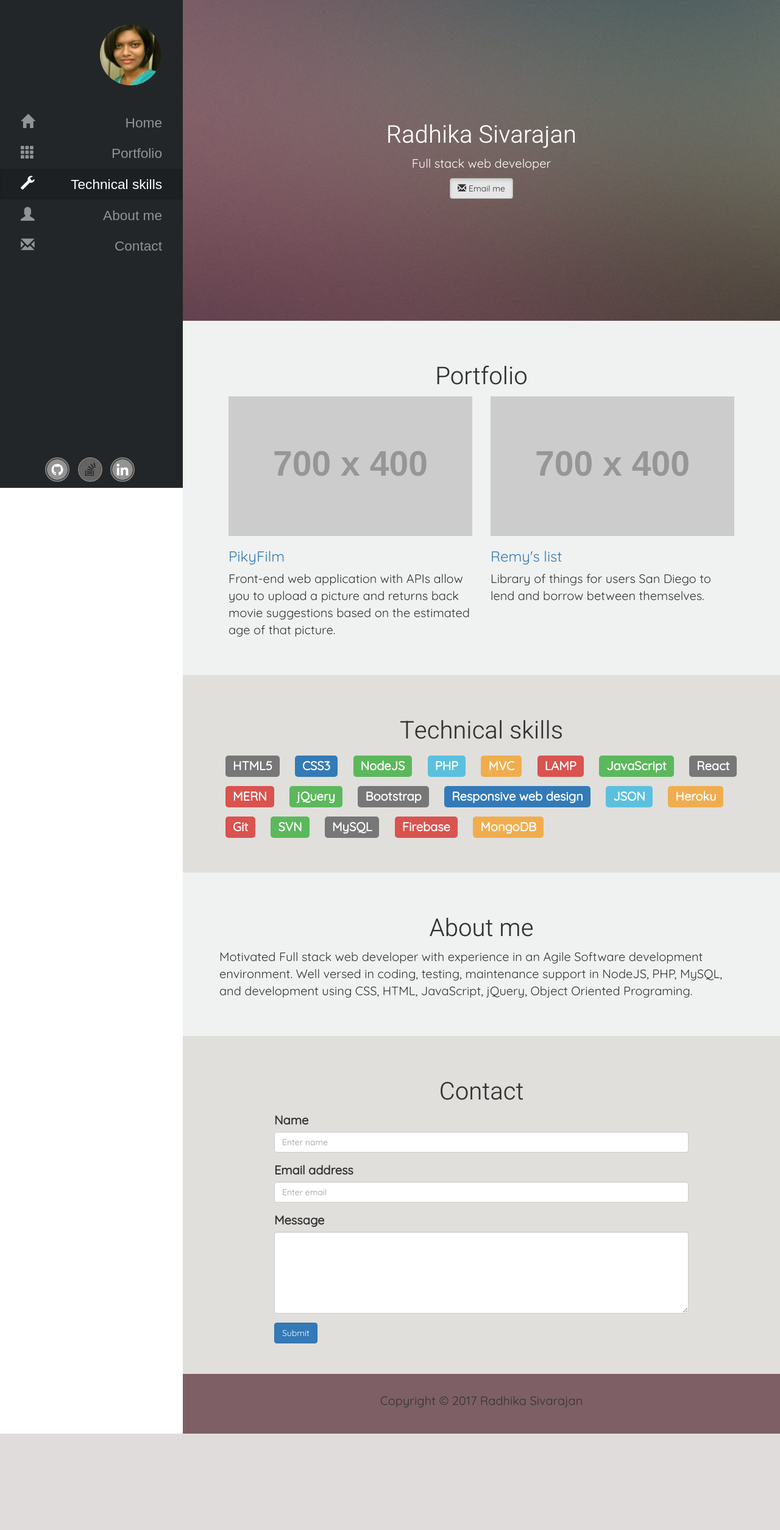
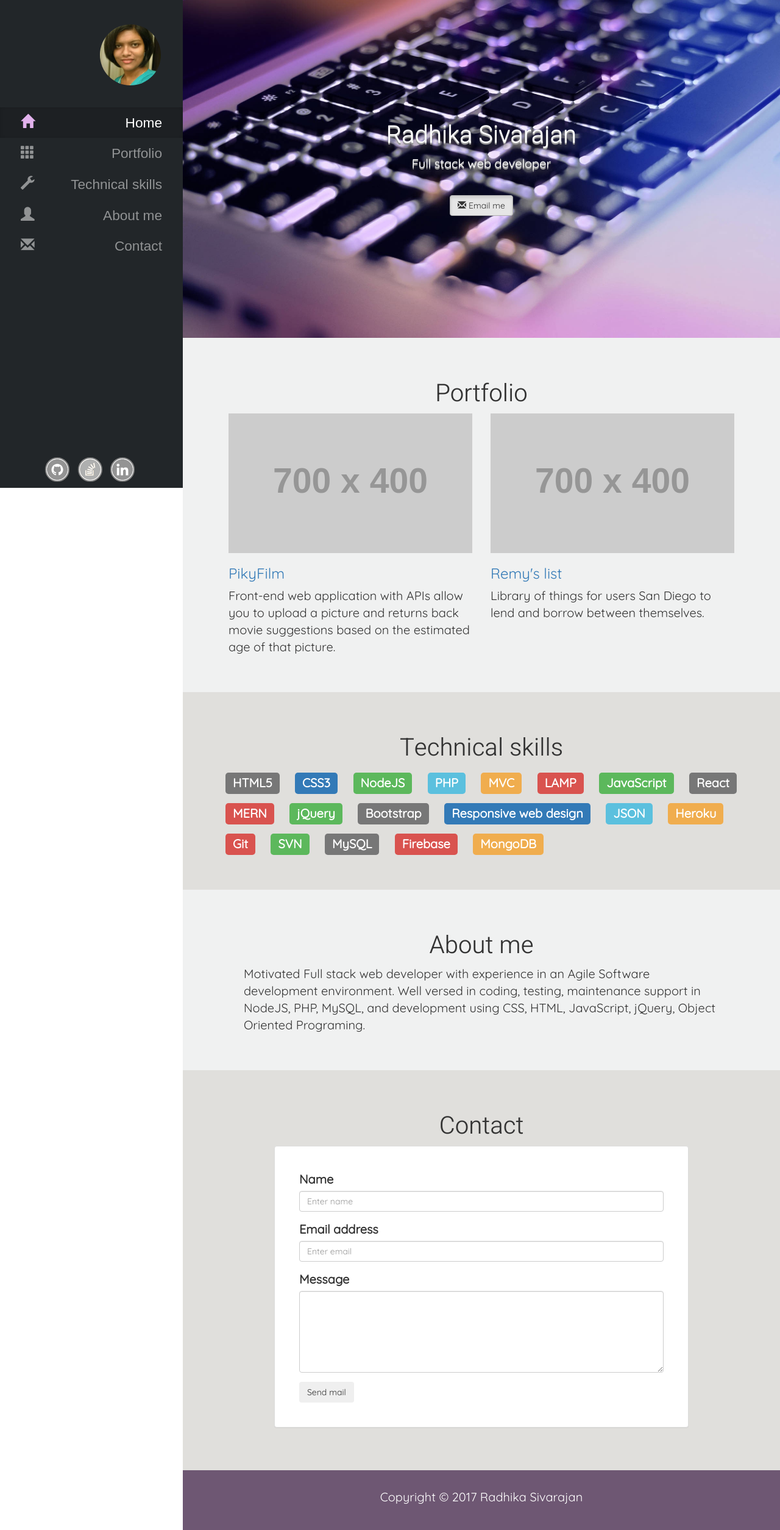
Before and after one commit to radhika-sivarajan/Portfolio, a PHP site: page / in a window 1280 px wide. Shown: the whole page at 61% size. Before the commit the page ends 2351 px from the top, so only its background shows below. Run offline with PHP 8.4, Linux system fonts and the light colour scheme; grey boxes labelled with a size stand in for pictures from a placeholder-image service; some libraries are stand-ins or nearby versions.

Commit message:
Scrollng, links etc

```diff
--- a/assets/css/styles.css
+++ b/assets/css/styles.css
@@ -73,6 +73,10 @@ body {
     color: #fff;
 }
 
+.sidebar-navigation ul li a.active span {
+    color: #e2b2ec;
+}
+
 .btn-social {
     display: inline-block;
     height: 40px;
@@ -80,6 +84,11 @@ body {
     border-radius: 100%;
     border: solid 2px grey;
     transition: all 0.3s ease-in-out;
+    background-color: white;
+}
+
+.social-stackoverflow {
+    padding: 1px;
 }
 
 .btn-social:hover,
@@ -103,14 +112,24 @@ body {
 
 #intro {
     background-image: url('../images/banner.jpg');
+    background-size: cover;
     padding: 200px 80px;
     color: white;
 }
 
+#intro h1,
+#intro p {
+    font-weight: 400;
+    text-shadow: 0 1px 1px #bbb, 0 2px 0 #999, 0 3px 0 #888, 0 9px 7px #504c4c;
+}
+
 #tech-skills,
-#portfolio,
+#portfolio {
+    padding: 50px 60px;
+}
+
 #about {
-    padding: 50px 60px;
+    padding: 50px 100px;
 }
 
 #contact {
@@ -133,9 +152,14 @@ body {
     line-height: 50px;
 }
 
+.contact-form {
+    padding: 40px;
+}
+
 footer {
-    background-color: #7e5f65;
+    background-color: #6e5773;
     padding: 30px;
+    color: white;
 }
 
 @media screen and (min-width: 961px) and (max-width: 1880px) {
@@ -153,11 +177,11 @@ footer {
     }
     #sidebar-header {
         width: 0px;
-        transition: all .0.5s ease;
+        transition: width 0.5s linear;
     }
     #main-container {
         margin-left: 0;
-        transition: all 0.5s ease;
+        transition: all 0.5s linear;
     }
     #sidebar-header.toggled {
         width: 250px;
--- a/assets/javascript/javascript.js
+++ b/assets/javascript/javascript.js
@@ -1,7 +1,44 @@
-$(document).ready(function() {
-    $("#menu-toggle").click(function(e) {
+$(document).ready(function () {
+    $("#menu-toggle").click(function (e) {
         e.preventDefault();
         $("#sidebar-header").toggleClass("toggled");
         $("#main-container").toggleClass("toggled");
     });
+
+    $(document).on("scroll", onScroll);
+
+    $('a[href^="#"]').on('click', function (e) {
+        e.preventDefault();
+        $(document).off("scroll");
+
+        $('a').each(function () {
+            $(this).removeClass('active');
+        })
+        $(this).addClass('active');
+
+        var target = this.hash,
+            menu = target;
+        $target = $(target);
+        $('html, body').stop().animate({
+            'scrollTop': $target.offset().top + 2
+        }, 500, 'swing', function () {
+            window.location.hash = target;
+            $(document).on("scroll", onScroll);
+        });
+    });
+
+    function onScroll(event) {
+        var scrollPos = $(document).scrollTop();
+        $('.sidebar-navigation ul li a').each(function () {
+            var currLink = $(this);
+            var refElement = $(currLink.attr("href"));
+            if (refElement.position().top <= scrollPos && refElement.position().top + refElement.height() > scrollPos) {
+                $('.sidebar-navigation ul li a').removeClass("active");
+                currLink.addClass("active");
+            }
+            else {
+                currLink.removeClass("active");
+            }
+        });
+    }
 });
--- a/index.html
+++ b/index.html
@@ -15,26 +15,38 @@
     <div id="sidebar-header">
         <div class="sidebar-top">
             <div class="sidebar-profile">
+                <a href="index.html">
                     <div class="text-center pro-image">
                         <img class="img-circle" src="assets/images/ProPic.jpg" alt="Profile image">
                     </div>
+                </a>
             </div>
             <div class="sidebar-navigation">
                 <ul class="navigation">
                     <li>
-                        <a href="#intro"><span class="glyphicon glyphicon-home"></span>Home</a>
+                        <a href="#intro" id="intro-link">
+                            <span class="glyphicon glyphicon-home"></span>Home
+                        </a>
                     </li>
                     <li>
-                        <a href="#portfolio"><span class="glyphicon  glyphicon-th"></span>Portfolio</a>
+                        <a href="#portfolio" id="portfolio-link">
+                            <span class="glyphicon  glyphicon-th"></span>Portfolio
+                        </a>
                     </li>
                     <li>
-                        <a href="#tech-skills" class="active"><span class="glyphicon glyphicon-wrench"></span>Technical skills</a>
+                        <a href="#tech-skills" id="tech-skills-link">
+                            <span class="glyphicon glyphicon-wrench"></span>Technical skills
+                        </a>
                     </li>
                     <li>
-                        <a href="#about"><span class="glyphicon  glyphicon-user"></span>About me</a>
+                        <a href="#about" id="about-link">
+                            <span class="glyphicon  glyphicon-user"></span>About me
+                        </a>
                     </li>
                     <li>
-                        <a href="#contact"><span class="glyphicon glyphicon-envelope"></span>Contact</a>
+                        <a href="#contact" id="contact-link">
+                            <span class="glyphicon glyphicon-envelope"></span>Contact
+                        </a>
                     </li>
                 </ul>
             </div>
@@ -42,13 +54,13 @@
         <div class="text-center sidebar-bottom">
             <ul class="list-inline">
                 <li>
-                    <a href="#"><img class="btn-social" src="assets/images/Github.png"></a>
+                    <a target="_blank" href="https://github.com/radhika-sivarajan"><img class="btn-social social-github" src="assets/images/Github.png"></a>
                 </li>
                 <li>
-                    <a href="#"><img class="btn-social" src="assets/images/Stackoverflow.png"></a>
+                    <a target="_blank" href="http://stackoverflow.com/users/7359885/radhika"><img class="btn-social social-stackoverflow" src="assets/images/Stackoverflow-light.png"></a>
                 </li>
                 <li>
-                    <a href="#"><img class="btn-social" src="assets/images/Linkedin.png"></a>
+                    <a target="_blank" href="https://www.linkedin.com/in/radhika-sivarajan"><img class="btn-social social-linkedin" src="assets/images/Linkedin.png"></a>
                 </li>
             </ul>
         </div>
@@ -57,12 +69,11 @@
         <div id="intro" class=" text-center">
             <button class="btn btn-outline-secondary" id="menu-toggle"><span class="glyphicon glyphicon-menu-hamburger"></span></button>
             <h1 class="heading">Radhika Sivarajan</h1>
-            <p>Full stack web developer</p>
+            <p>Full stack web developer</p><br>
             <a href="#contact" class="btn btn-white btn-default active">
                 <span class="glyphicon glyphicon-envelope"></span> Email me
             </a>
         </div>
-
         <div id="portfolio">
             <h2 class="text-center heading">Portfolio</h2>
             <div class="container-fluid">
@@ -120,27 +131,30 @@
         </div>
         <div id="contact">
             <h2 class="text-center heading">Contact</h2>
+            <div class="panel panel-default">
+                <div class="panel-body contact-form">
                     <form>
                         <div class="form-group">
-                    <label for="exampleInputPassword1">Name</label>
-                    <input type="text" class="form-control" id="exampleInputPassword1" placeholder="Enter name">
+                            <label for="user-name">Name</label>
+                            <input type="text" class="form-control" id="user-name" placeholder="Enter name" required>
                         </div>
                         <div class="form-group">
-                    <label for="exampleInputEmail1">Email address</label>
-                    <input type="email" class="form-control" id="exampleInputEmail1" aria-describedby="emailHelp" placeholder="Enter email">
+                            <label for="user-email">Email address</label>
+                            <input type="email" class="form-control" id="user-email" aria-describedby="emailHelp" placeholder="Enter email" required>
                         </div>
                         <div class="form-group">
-                    <label for="exampleTextarea">Message</label>
-                    <textarea class="form-control" id="exampleTextarea" rows="6"></textarea>
+                            <label for="user-message">Message</label>
+                            <textarea class="form-control" id="user-message" rows="6" required></textarea>
                         </div>
-                <button type="submit" class="btn btn-primary">Submit</button>
+                        <button type="submit" class="btn btn-deafult">Send mail</button>
                     </form>
+                </div>
+            </div>
         </div>
         <footer class="container-fluid text-center">
             <p>Copyright &copy; 2017 Radhika Sivarajan</p>
         </footer>
     </div>
-
     <script src="https://code.jquery.com/jquery-3.1.1.min.js"></script>
     <script src="http://maxcdn.bootstrapcdn.com/bootstrap/3.3.0/js/bootstrap.min.js"></script>
     <script type="text/javascript" src="assets/javascript/javascript.js"></script>
```
Also changed, not shown: assets/images/banner.jpg. Lines whose indentation alone changed are shown as unchanged.
